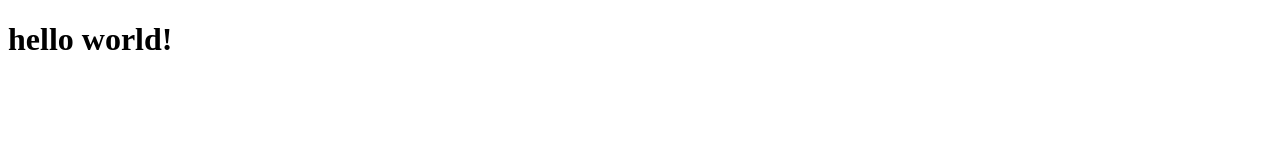
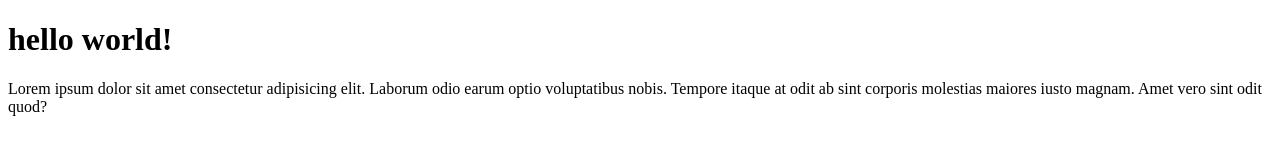
Before and after one commit to weatherar/Belajar-git-remote, a plain HTML site: page index.html in a window 1280 px wide. Drawn offline with Linux system fonts and the light colour scheme.

Commit message:
menambahkan paragraf

```diff
--- a/index.html
+++ b/index.html
@@ -7,5 +7,6 @@
 </head>
 <body>
     <h1>hello world!</h1>
+    <p>Lorem ipsum dolor sit amet consectetur adipisicing elit. Laborum odio earum optio voluptatibus nobis. Tempore itaque at odit ab sint corporis molestias maiores iusto magnam. Amet vero sint odit quod?</p>
 </body>
 </html>
```
